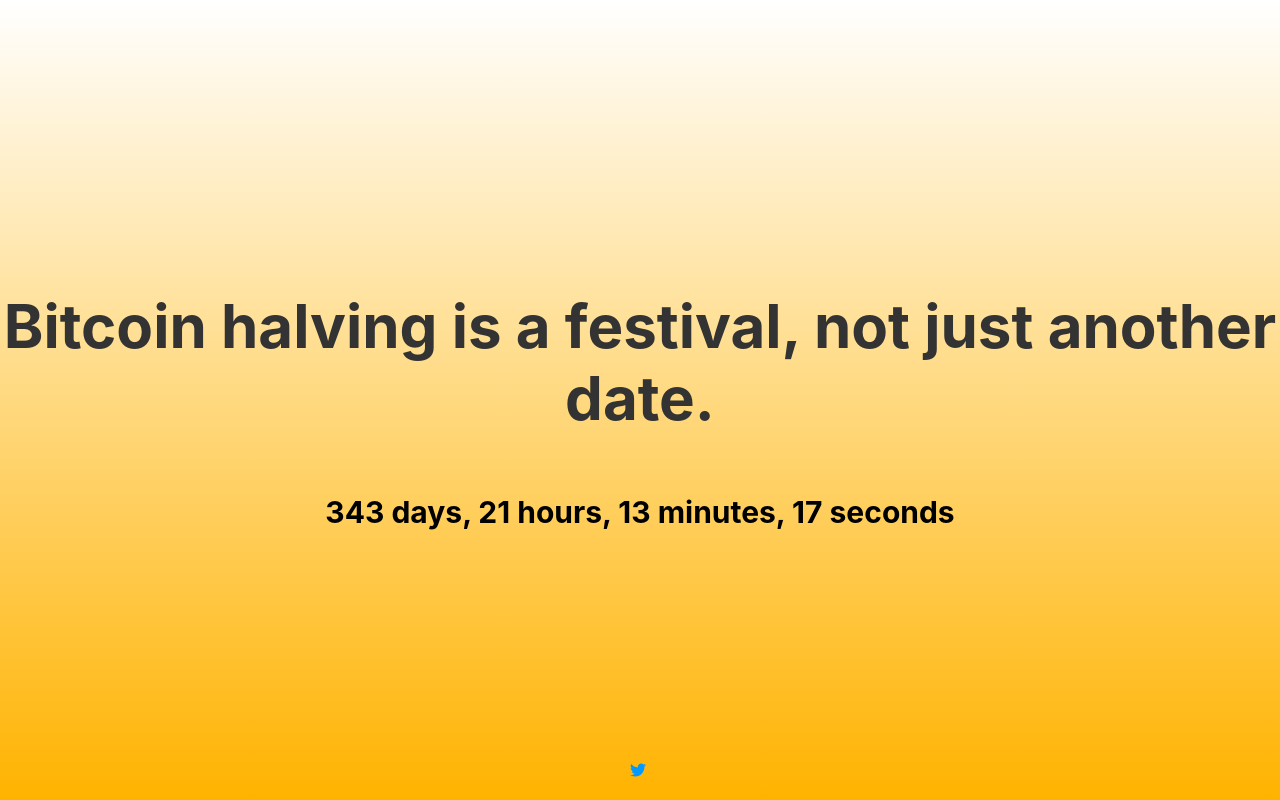
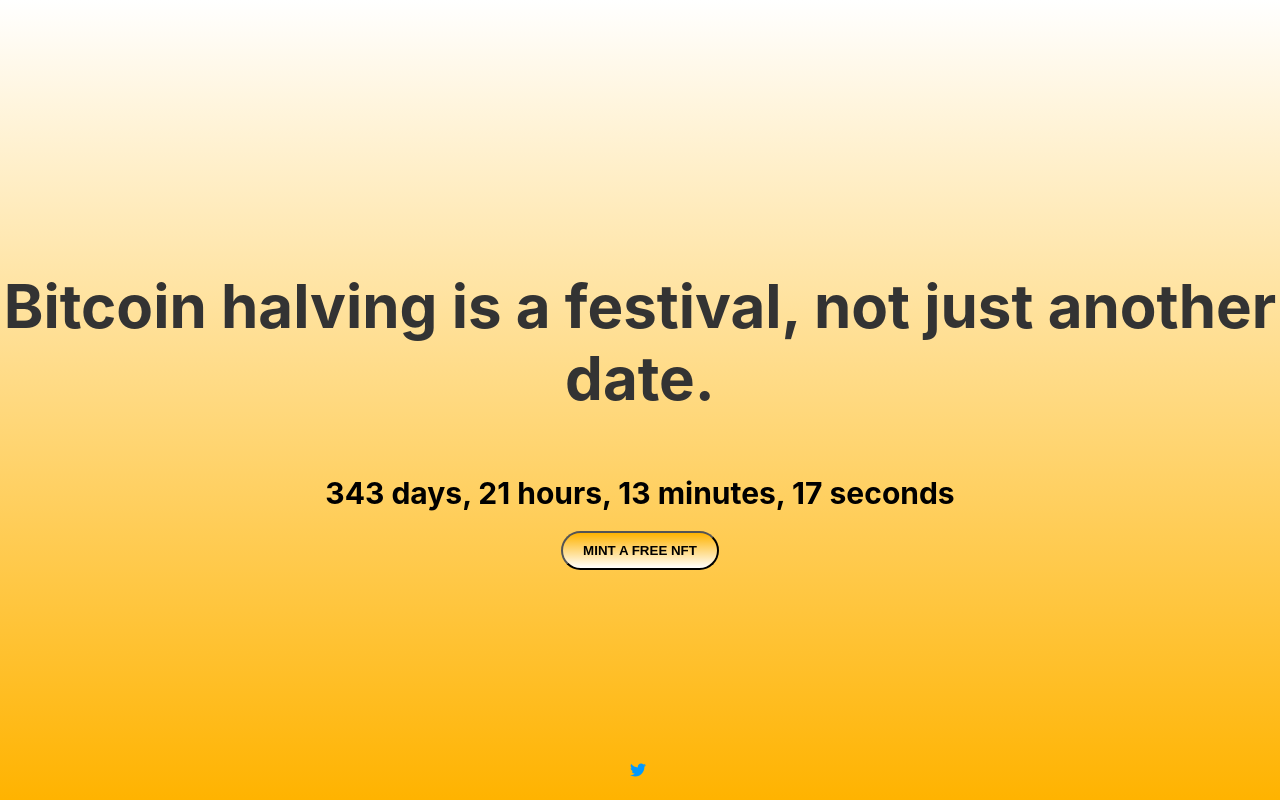
Before and after one commit to aaryansharmaa/bitcoin-halving, a React (Create React App) app: page / in a window 1280 px wide. Built offline with nearby package versions, Linux system fonts and the light colour scheme.

Commit message:
description updated

```diff
--- a/public/index.html
+++ b/public/index.html
@@ -7,7 +7,7 @@
     <meta name="theme-color" content="#000000" />
     <meta
       name="description"
-      content="Web site created using create-react-app"
+      content="Bitcoin Halving Counter with a Surprise"
     />
     <link rel="apple-touch-icon" href="%PUBLIC_URL%/logo192.png" />
     <!--
--- a/src/App.css
+++ b/src/App.css
@@ -54,6 +54,19 @@ html {
     transform: translateY(-100vh) scale(0.1);
   }
 }
+.gradient-button {
+  display: inline-block;
+  padding: 10px 20px;
+  border-radius: 30px;
+  background: linear-gradient(to top, #ffffff, #ffb300);
+  color: #000000;
+  text-decoration: none;
+  font-weight: bold;
+}
+
+.gradient-button:hover {
+  background: linear-gradient(to right, #ffb300, #ffffff);
+}
 
 .rocket {
   position: absolute;
--- a/src/App.js
+++ b/src/App.js
@@ -64,6 +64,13 @@ function App() {
       {countdown && <h1 className="countdown">{countdown}</h1>}
       <div className="fireworks-container" id="fireworks-container"></div>
 
+      <button
+        className="gradient-button"
+        onClick={() => window.open("https://tfl.vercel.app/", "_blank")}
+      >
+        MINT A FREE NFT
+      </button>
+
       <footer className="footer">
         <a
           href="https://twitter.com/0xSharmaG"
```
